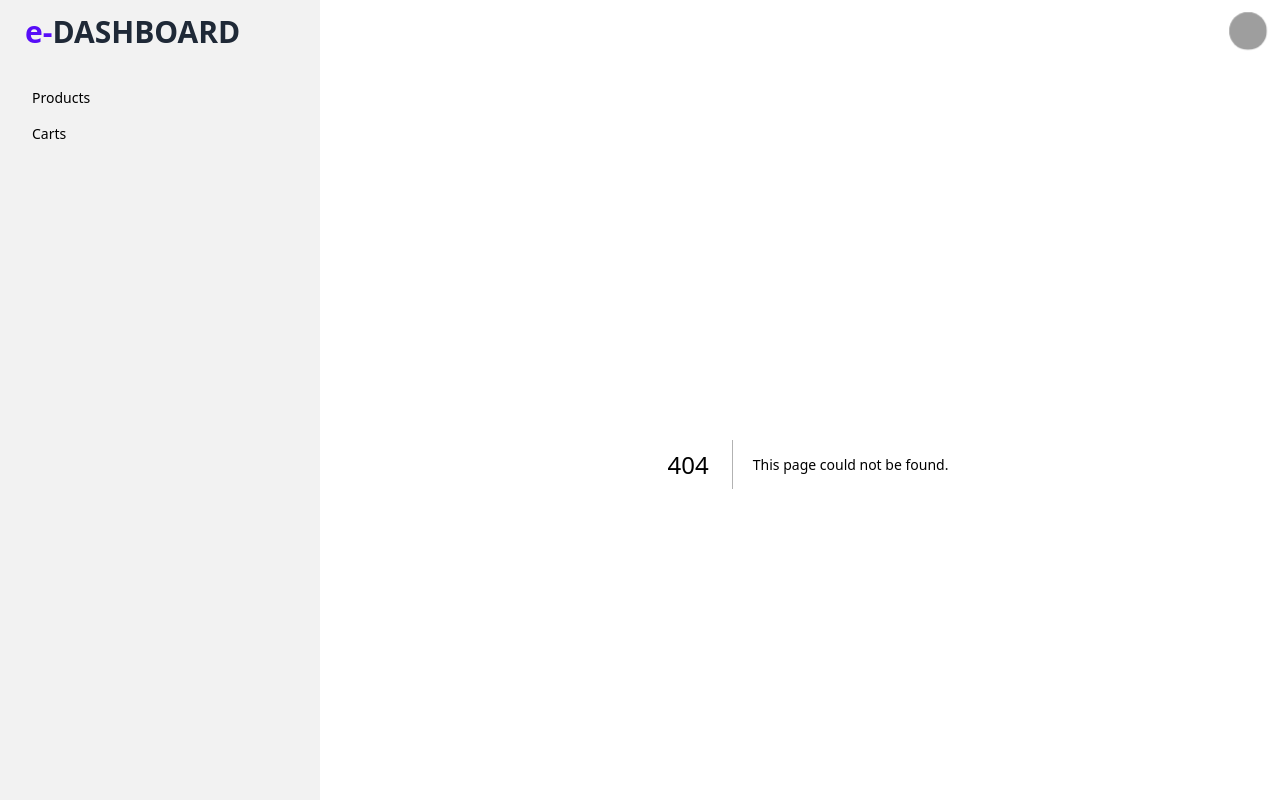
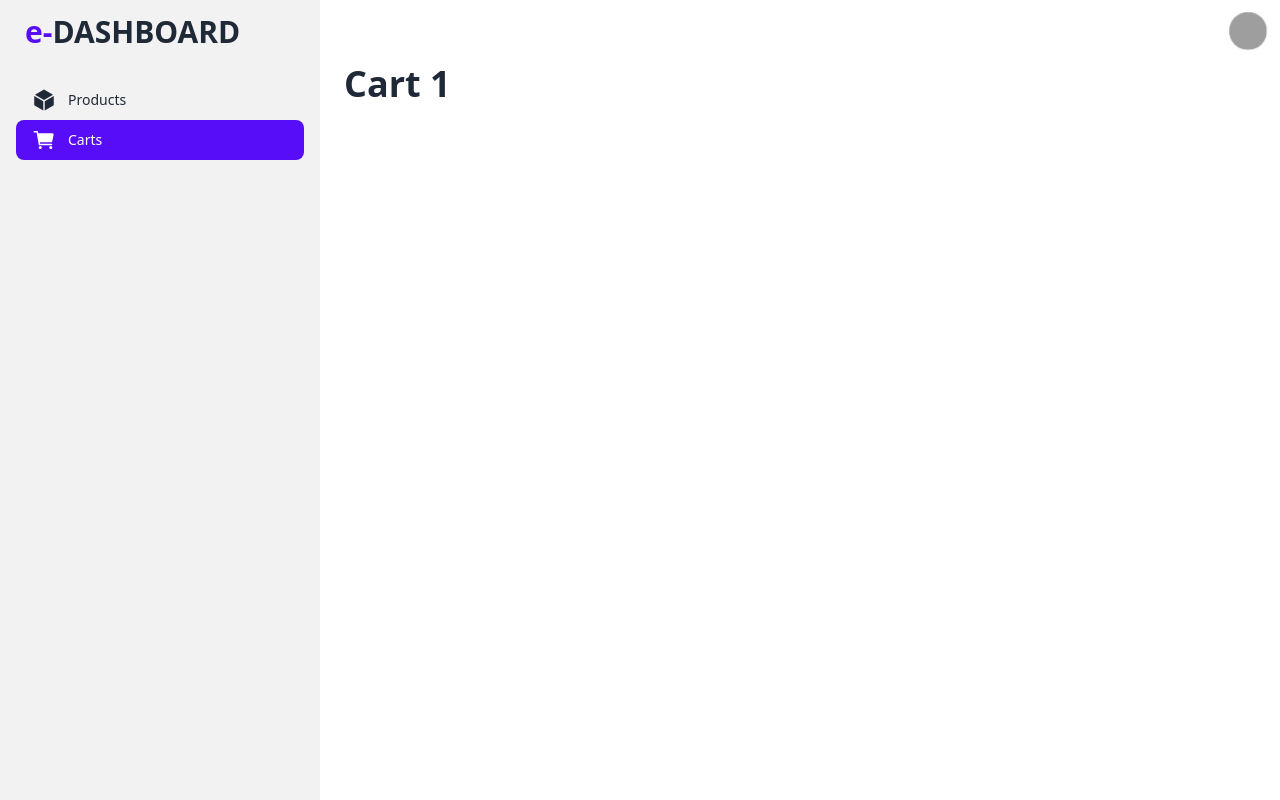
Before and after one commit to marsel-a/ecommerce, a Next.js app: page /carts/1 in a window 1280 px wide. Before the commit this address had no page. Built offline with nearby package versions, Linux system fonts and the light colour scheme; grey boxes are pictures that could not be loaded.

Commit message:
UI updates, Add cart detail page

```diff
--- a/package.json
+++ b/package.json
@@ -15,7 +15,8 @@
     "eslint-config-next": "13.1.2",
     "next": "13.1.2",
     "react": "18.2.0",
-    "react-dom": "18.2.0"
+    "react-dom": "18.2.0",
+    "swr": "^2.0.0"
   },
   "devDependencies": {
     "@tailwindcss/typography": "^0.5.9",
--- a/src/components/Menus.js
+++ b/src/components/Menus.js
@@ -6,10 +6,29 @@ const Navigations = () => {
     {
       href: '/products',
       label: 'Products',
+      icon: (
+        <svg width="24" height="24" xmlns="http://www.w3.org/2000/svg" viewBox="0 0 512 512">
+          <path d="M48 170v196.92L240 480V284L48 170z" fill="currentColor"></path>
+          <path d="M272 480l192-113.08V170L272 284zm176-122.36z" fill="currentColor"></path>
+          <path d="M448 144L256 32L64 144l192 112l192-112z" fill="currentColor"></path>
+        </svg>
+      ),
     },
     {
       href: '/carts',
       label: 'Carts',
+      icon: (
+        <>
+          <svg width="24" height="24" xmlns="http://www.w3.org/2000/svg" viewBox="0 0 512 512">
+            <circle cx="176" cy="416" r="32" fill="currentColor"></circle>
+            <circle cx="400" cy="416" r="32" fill="currentColor"></circle>
+            <path
+              d="M456.8 120.78a23.92 23.92 0 0 0-18.56-8.78H133.89l-6.13-34.78A16 16 0 0 0 112 64H48a16 16 0 0 0 0 32h50.58l45.66 258.78A16 16 0 0 0 160 368h256a16 16 0 0 0 0-32H173.42l-5.64-32h241.66A24.07 24.07 0 0 0 433 284.71l28.8-144a24 24 0 0 0-5-19.93z"
+              fill="currentColor"
+            ></path>
+          </svg>
+        </>
+      ),
     },
   ];
   const router = useRouter();
@@ -19,7 +38,8 @@ const Navigations = () => {
       <ul className="menu menu-compact px-4 rounded-box">
         {menus.map((menu, idx) => (
           <li key={idx}>
-            <Link href={menu.href} className={router.pathname === menu.href ? 'active' : ''}>
+            <Link href={menu.href} className={router.pathname.startsWith(menu.href) ? 'active' : ''}>
+              <span className="flex-none">{menu.icon}</span>
               {menu.label}
             </Link>
           </li>
--- a/src/layouts/MainLayout.js
+++ b/src/layouts/MainLayout.js
@@ -76,7 +76,7 @@ const MainLayout = ({ children }) => {
                 </div>
               </Link>
             </div>
-            <div class="h-4"></div>
+            <div className="h-4"></div>
             <Menus />
           </div>
         </div>
--- /dev/null
+++ b/src/pages/carts/[cid].js
@@ -0,0 +1,15 @@
+import { useRouter } from 'next/router';
+
+const CartDetails = () => {
+  const router = useRouter();
+
+  const { cid } = router.query;
+
+  return (
+    <div className="prose w-full max-w-4xl flex-grow">
+      <h1>Cart {cid}</h1>
+    </div>
+  );
+};
+
+export default CartDetails;
--- a/src/pages/products.js
+++ b/src/pages/products.js
@@ -1,7 +1,68 @@
+import useSWR from 'swr';
+
+const fetcher = (url) => fetch(url).then((r) => r.json());
+
 const Products = () => {
+  const { data, isLoading } = useSWR('https://dummyjson.com/products/?limit=10', fetcher);
+
   return (
     <div className="prose w-full max-w-4xl flex-grow">
       <h1>Products</h1>
+      <div className="flex justify-between">
+        <div>Filter</div>
+        {/* <input type="text" placeholder="Type here" className="input input-bordered w-full max-w-xs" /> */}
+        <input type="text" placeholder="Search Product" className="input input-bordered input-md w-full max-w-xs" />
+      </div>
+      <div className="overflow-x-auto flex flex-col items-end">
+        <table className="table table-compact w-full">
+          <thead>
+            <tr>
+              <th></th>
+              <th>Product Name</th>
+              <th>Brand</th>
+              <th>Price</th>
+              <th>Stock</th>
+              <th>Category</th>
+            </tr>
+          </thead>
+          <tbody>
+            {isLoading ? (
+              <tr align="center">
+                <td colSpan={6}>loading...</td>
+              </tr>
+            ) : (
+              <>
+                {data.products.map((product, idx) => (
+                  <tr key={idx}>
+                    <td></td>
+                    <td>{product.title}</td>
+                    <td>{product.brand}</td>
+                    <td>{product.price}</td>
+                    <td>{product.stock}</td>
+                    <td>{product.category}</td>
+                  </tr>
+                ))}
+              </>
+            )}
+          </tbody>
+          <tfoot>
+            <tr>
+              <th></th>
+              <th>Product Name</th>
+              <th>Brand</th>
+              <th>Price</th>
+              <th>Stock</th>
+              <th>Category</th>
+            </tr>
+          </tfoot>
+        </table>
+        <div className="btn-group">
+          <button className="btn btn-sm">1</button>
+          <button className="btn btn-sm btn-active">2</button>
+          <button className="btn btn-sm">3</button>
+          <button className="btn btn-sm">4</button>
+        </div>
+      </div>
     </div>
   );
 };
```
Also changed, not shown: src/pages/carts/index.js (renamed from src/pages/carts.js), 1 other file (tests, documents, lock files or other folders).
